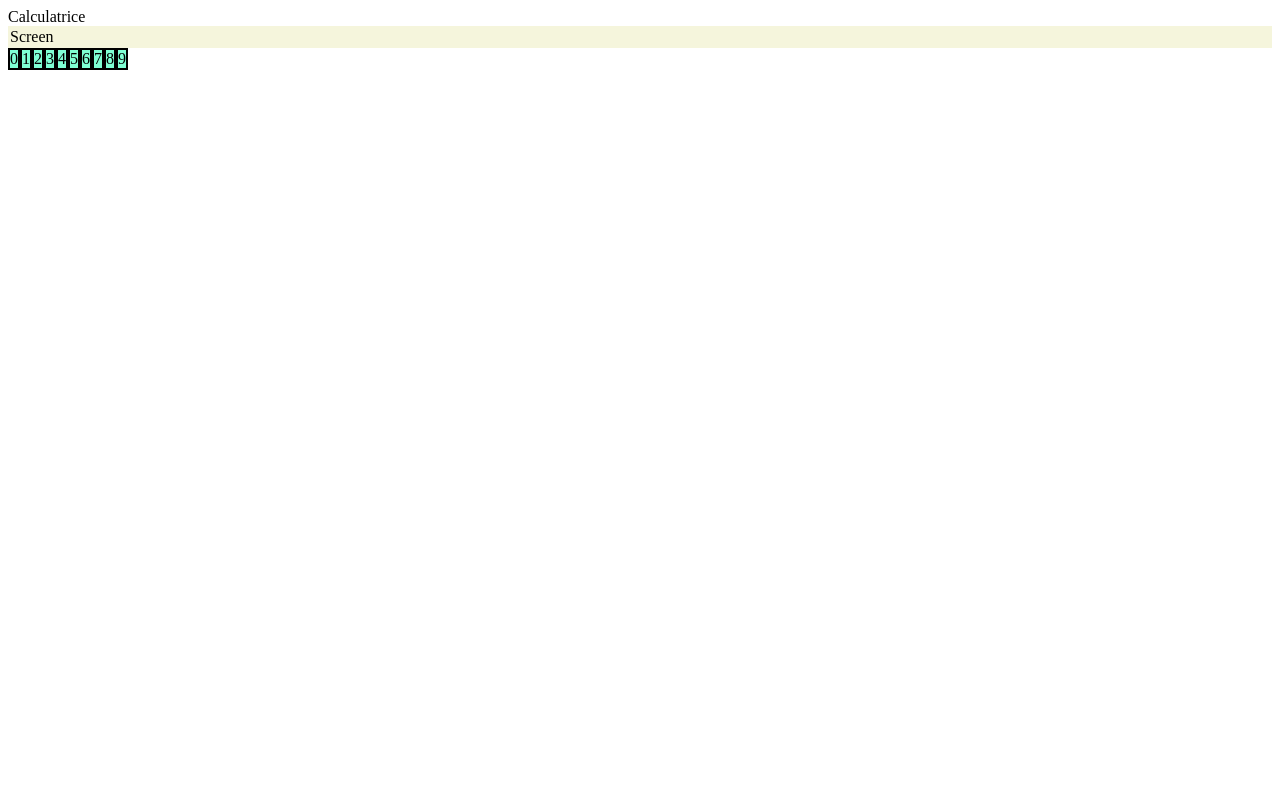
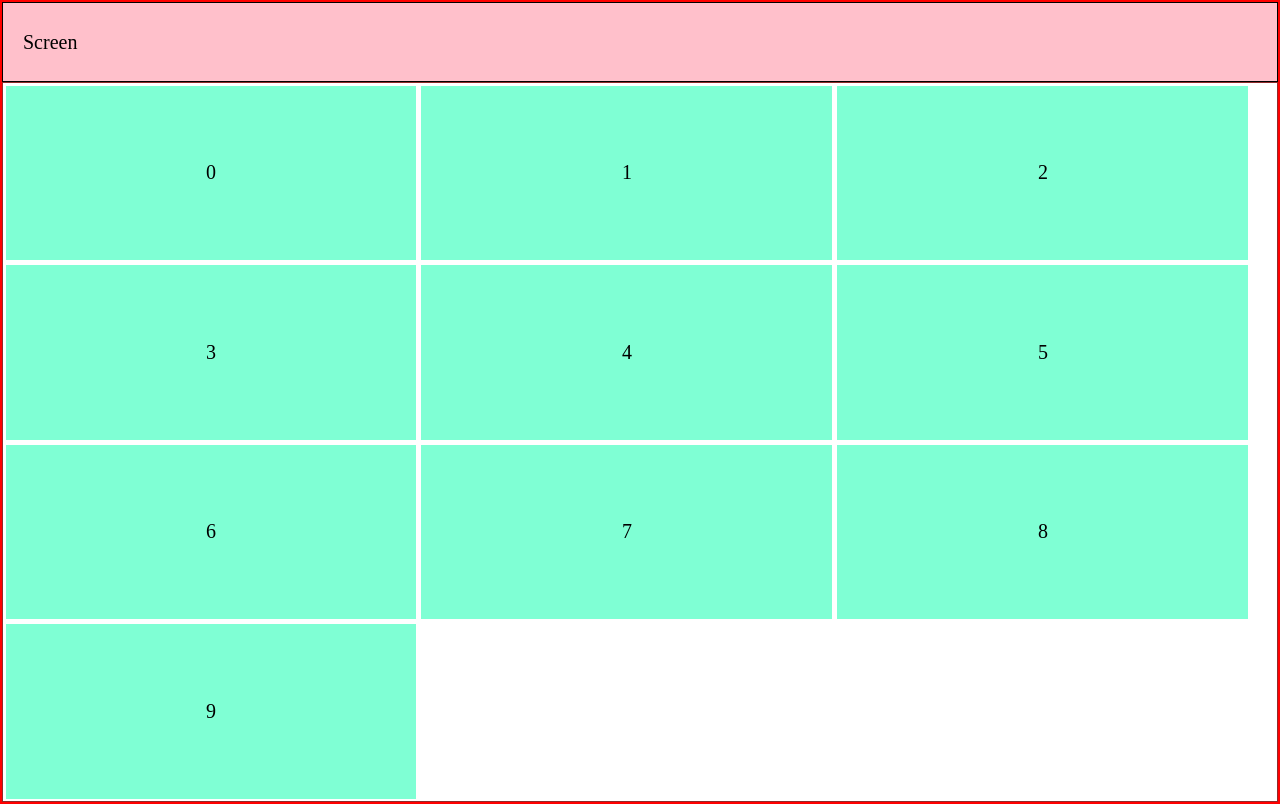
Before and after one commit to borisrosedev/BankUp, a plain HTML site: page app/index.html in a window 1280 px wide. Drawn offline with Linux system fonts and the light colour scheme.

Commit message:
feat/ui-calculator

```diff
--- a/app/index.html
+++ b/app/index.html
@@ -1,17 +1,20 @@
 <!DOCTYPE html>
-<html lang="fr">
+<html lang="fr" dir="ltr">
 <head>
     <meta charset="UTF-8">
     <meta name="viewport" content="width=device-width, initial-scale=1.0">
     <title>Calculatrice</title>
-    <link  rel="stylesheet" href="./style.css" />
+    <link rel="stylesheet" href="./style.css" />
 </head>
 <body>
-    Calculatrice
+
     <div class="calculator">
+
+        <!-- deux enfants directs de calculator-->
         <div class="screen">
             Screen
         </div>
+
         <div class="digits-board">
             <!-- enfants de digits-board -->
             <div class="digit">0</div>
@@ -23,7 +26,7 @@
             <div class="digit">6</div>
             <div class="digit">7</div>
             <div class="digit">8</div>
-            <div class="digit">9</div>
+            <div class="digit last-digit">9</div>
             <!-- fin de digits board-->
         </div>
     </div>
--- a/app/style.css
+++ b/app/style.css
@@ -1,17 +1,66 @@
+* {
+    box-sizing: border-box;
+}
+
+body {
+    margin: 0;
+
+}
+
+
+.calculator {
+    width: 100vw;
+    border: solid red 2px;
+    display: flex;
+    flex-direction: column;
+}
+
+
 .digits-board {
+
+    width: 100%;
     /* ces propriétés sont liées au parent des div ayant pour classe en l'occurrence digit */
     display: flex;
     flex-direction: row;
+    height: 90vh;
 
+    border: solid 1px #912a2a;
+    flex-wrap: wrap;
+    justify-content: flex-start;
+}
+
+.screen {
+  /* je veux que tu prennes 100% de la largeur de l'écran*/
+    border: solid beige 2px;
+    padding: 5px 20px;
+    font-size: 20px;
+    background-color: pink;
+    border: solid #000 1px;
+    width: 100%;
+    height: 10vh;
+    display: flex;
+    align-items: center;
 
 }
 
-.screen {
-    border: solid beige 2px;
-    background-color: beige;
+/* le point est COLLE au nom de la classe ce qui en fait un sélecteur de classe*/
+.digit {
+    background-color: aquamarine;
+    margin: 2.5px;
+    padding: 2px;
+    display: flex;
+    align-items: center;
+    justify-content: center;
+    font-size: 20px;
+    text-align: center;
+    width: calc(100%/3.1);
+    transition: all ease-in-out 300ms;
+    &:hover {
+        background-color: #bbeac9;
+    }
+    /* combien dois-je donner en valeur % pour qu'il n'y ait que 3 éléments par ligne dans la digits-board qui a une valeur en largeur de 300px*/
 }
 
-.digit {
-    background-color: aquamarine;
-    border: solid 2px black;
+.last-digit {
+
 }
```
